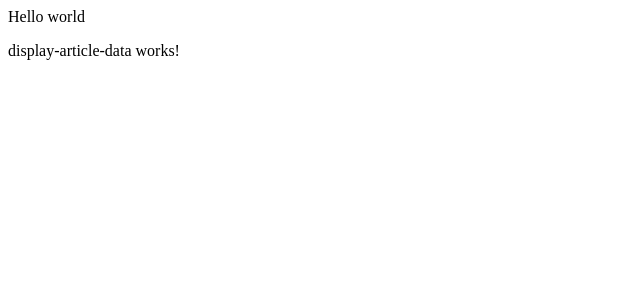
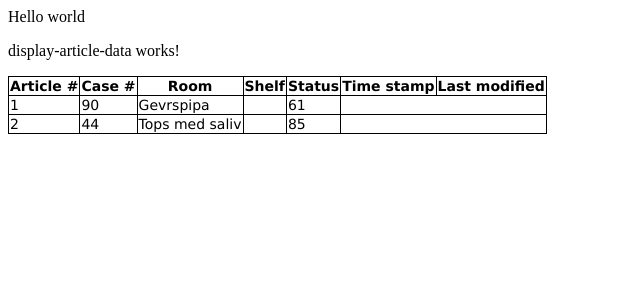
Before and after one commit to nfcdev/front-end, an Angular app: page / in a window 1280 px wide. Shown: the top 300 px of the page, without its empty margins (0-640 px from the left). Built offline with nearby package versions, Linux system fonts and the light colour scheme.

Commit message:
Table added and filled with data from json object

```diff
--- a/package.json
+++ b/package.json
@@ -16,6 +16,7 @@
     "@angular/compiler": "~8.2.7",
     "@angular/core": "~8.2.7",
     "@angular/forms": "~8.2.7",
+    "@angular/material": "^8.2.3",
     "@angular/platform-browser": "~8.2.7",
     "@angular/platform-browser-dynamic": "~8.2.7",
     "@angular/router": "~8.2.7",
--- a/src/app/app.component.html
+++ b/src/app/app.component.html
@@ -1,5 +1,6 @@
 
 <div>Hello world</div>
+
 
 <app-display-article-data> </app-display-article-data>
 
--- a/src/app/app.module.ts
+++ b/src/app/app.module.ts
@@ -4,6 +4,7 @@ import { NgModule } from '@angular/core';
 import { AppRoutingModule } from './app-routing.module';
 import { AppComponent } from './app.component';
 import { DisplayArticleDataComponent } from './display-article-data/display-article-data.component';
+
 
 @NgModule({
   declarations: [
@@ -12,9 +13,11 @@ import { DisplayArticleDataComponent } from './display-article-data/display-arti
   ],
   imports: [
     BrowserModule,
-    AppRoutingModule
+    AppRoutingModule,
   ],
   providers: [],
   bootstrap: [AppComponent]
 })
+
+
 export class AppModule { }
--- a/src/app/display-article-data/display-article-data.component.html
+++ b/src/app/display-article-data/display-article-data.component.html
@@ -1 +1,7 @@
 <p>display-article-data works!</p>
+
+<p id="showTable"></p>
+
+<!--
+<table><tbody><tr><th>Article #</th><th>Case #</th><th>Room</th><th>Shelf</th><th>Status</th><th>Time stamp</th><th>Last modified</th></tr><tr><td>1</td><td>90</td><td>Gevrspipa</td><td></td><td>61</td></tr><tr><td>2</td><td>44</td><td>Tops med saliv</td><td></td><td>85</td></tr></tbody></table>
+-->
--- a/src/app/display-article-data/display-article-data.component.less
+++ b/src/app/display-article-data/display-article-data.component.less
@@ -0,0 +1,20 @@
+
+
+::ng-deep td {
+    border: 1px solid black;
+}
+
+::ng-deep th {
+    border: 1px solid black;
+}
+
+::ng-deep tr {
+    border: 1px solid black;
+}
+
+
+::ng-deep table {
+    font:14px Verdana;
+    border: 1px solid black;
+    border-collapse: collapse;
+}
--- a/src/app/display-article-data/display-article-data.component.ts
+++ b/src/app/display-article-data/display-article-data.component.ts
@@ -1,15 +1,59 @@
 import { Component, OnInit } from '@angular/core';
+import { variable } from '@angular/compiler/src/output/output_ast';
+//import articleData from './example_data.json';
 
+
+function CreateTableFromJSON() {
+  var articleData = [
+    {
+      "id": 1,
+      "material_number": "90",
+      "description": "Gevrspipa",
+      "parent": null,
+      "case": 61
+    },
+    {
+      "id": 2,
+      "material_number": "44",
+      "description": "Tops med saliv",
+      "parent": null,
+      "case": 85
+    }
+  ]
+  var col = ["Article #", "Case #", "Room", "Shelf", "Status", "Time stamp", "Last modified"];
+  var table = document.createElement("table");
+  table.setAttribute("class","article-data-table");
+  var tr = table.insertRow(-1);
+  for (var i = 0; i < col.length; i++) {
+    var th = document.createElement("th");      // TABLE HEADER.
+    th.innerHTML = col[i];
+    tr.appendChild(th);
+  }
+
+  articleData.forEach(function(obj) {
+    tr = table.insertRow(-1);
+
+    console.log(obj.description);
+    Object.keys(obj).forEach(function(key){
+      var tabCell = tr.insertCell(-1);
+      tabCell.innerHTML = obj[key];
+    });
+  });
+
+  var divContainer = document.getElementById("showTable");
+  divContainer.innerHTML = "";
+  divContainer.appendChild(table);
+
+}
 @Component({
   selector: 'app-display-article-data',
   templateUrl: './display-article-data.component.html',
-  styleUrls: ['./display-article-data.component.less']
+  styleUrls: ['./display-article-data.component.less'],
 })
 
 export class DisplayArticleDataComponent implements OnInit {
-
   constructor() { }
   ngOnInit() {
+    CreateTableFromJSON();
   }
-
 }
--- a/tsconfig.json
+++ b/tsconfig.json
@@ -1,6 +1,7 @@
 {
   "compileOnSave": false,
   "compilerOptions": {
+
     "baseUrl": "./",
     "outDir": "./dist/out-tsc",
     "sourceMap": true,
@@ -17,7 +18,9 @@
     "lib": [
       "es2018",
       "dom"
-    ]
+    ],
+    "resolveJsonModule": true,
+    "esModuleInterop": true
   },
   "angularCompilerOptions": {
     "fullTemplateTypeCheck": true,
```
Also changed, not shown: 1 other file (tests, documents, lock files or other folders).
